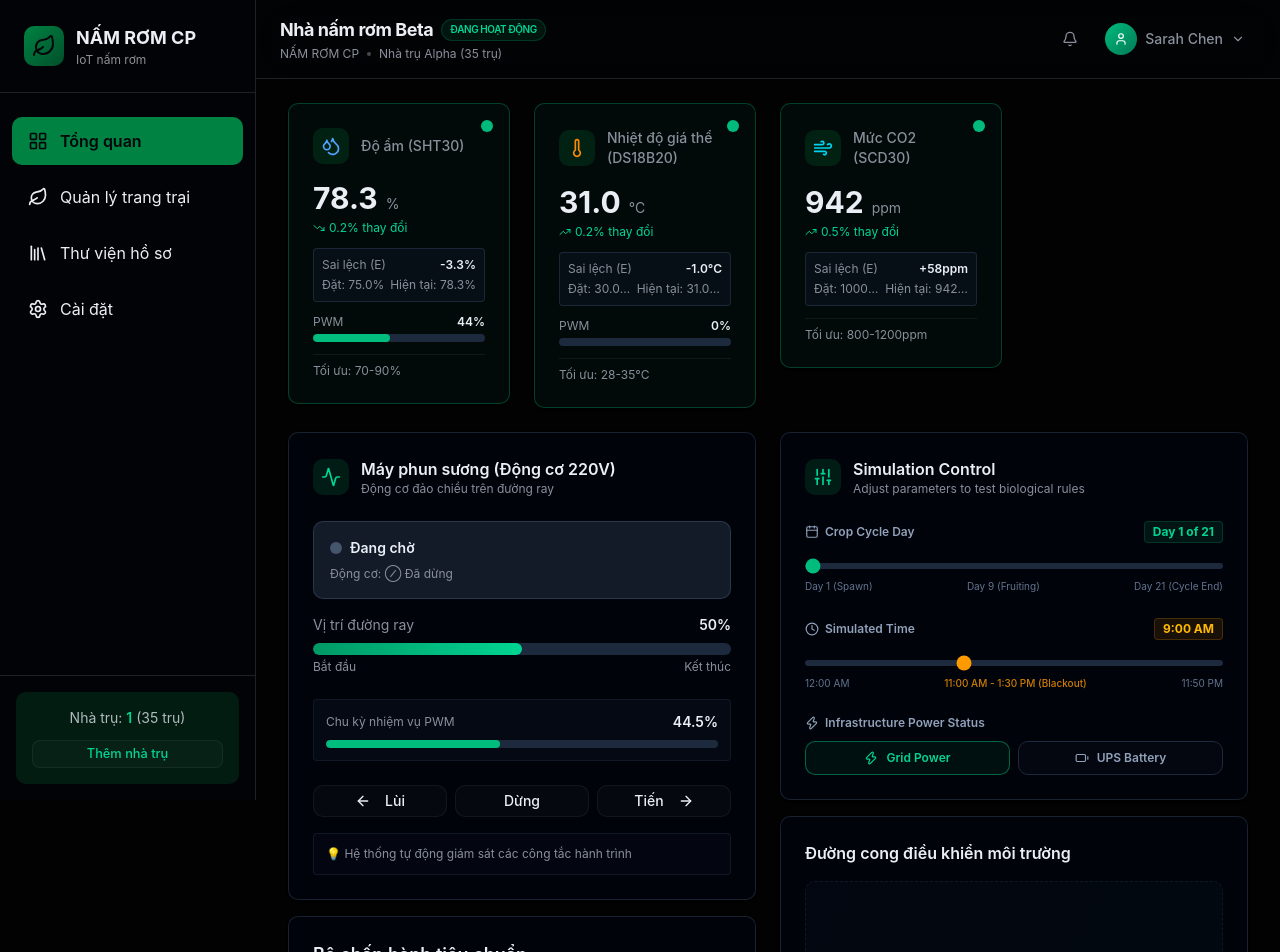
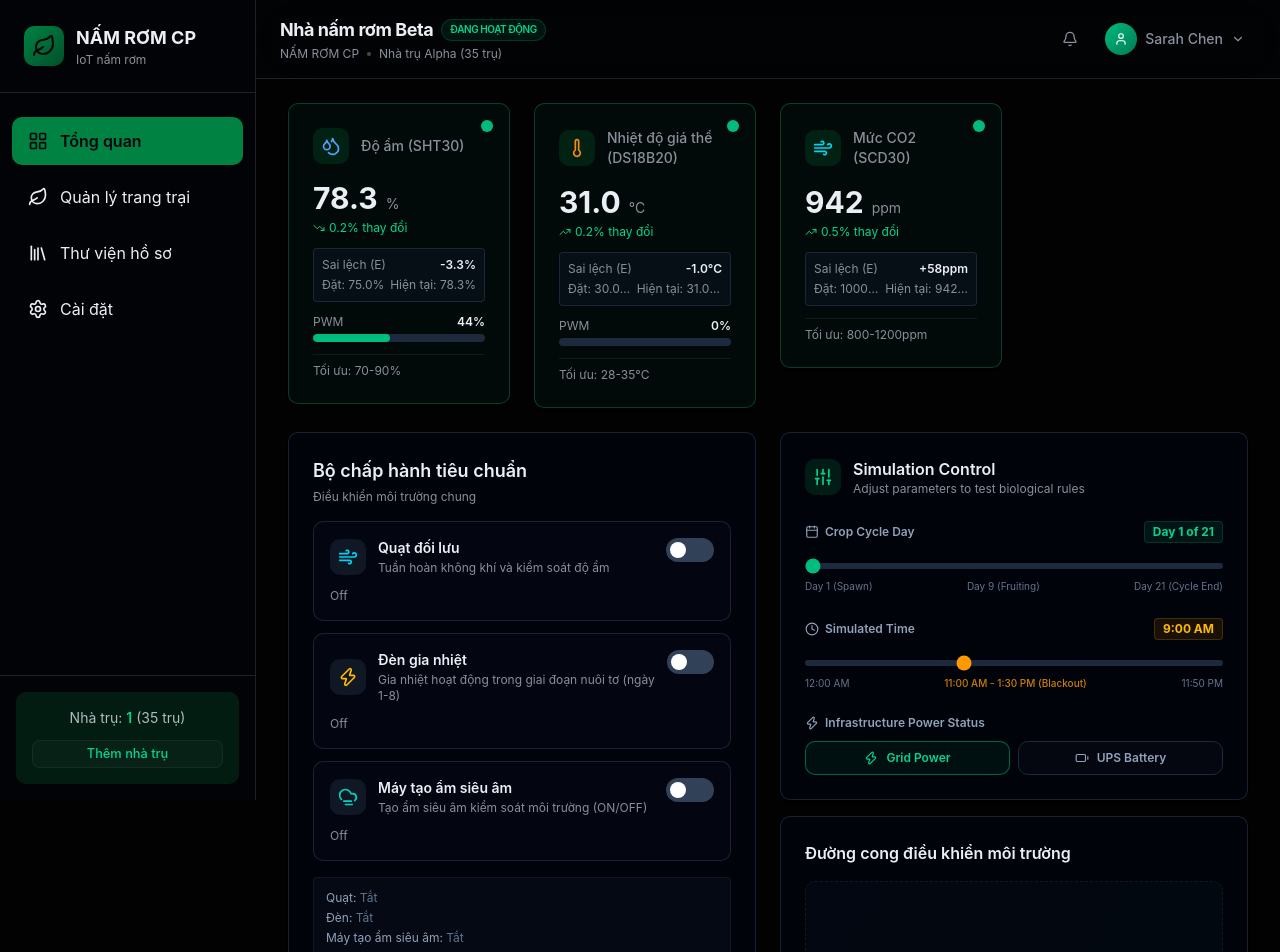
Before and after one commit to BenjaminHung8405/mushroom-cp, a Next.js app in the folder mushroom-ui/: page / in a window 1280 px wide. Shown: the top 952 px of the page. Built offline with nearby package versions, Linux system fonts and the light colour scheme.

Commit message:
feat: add mist control functionality with thermal shock protection logic

```diff
--- a/mushroom-ui/app/page.tsx
+++ b/mushroom-ui/app/page.tsx
@@ -2,7 +2,6 @@
 
 import { DashboardLayout } from '@/components/dashboard-layout'
 import { FuzzyLogicEqualizer } from '@/components/fuzzy-logic-equalizer'
-import { MistGeneratorControl } from '@/components/mist-generator-control'
 import { SensorDataCard } from '@/components/sensor-data-card'
 import { SimulationControlPanel } from '@/components/simulation-control-panel'
 import { StandardActuatorsControl } from '@/components/standard-actuators-control'
@@ -164,9 +163,8 @@ function DashboardContent() {
           />
         </div>
 
-        {/* Row 2: Actuator Controls + Simulation Panel - Stack on mobile */}
-        <div className="col-span-1 md:col-span-2 lg:col-span-2 space-y-4">
-          <MistGeneratorControl pwmDutyCycle={mistPWM} />
+        {/* Row 2: Actuator Controls & Simulation - Stack on mobile */}
+        <div className="col-span-1 md:col-span-2 lg:col-span-2">
           <StandardActuatorsControl fanPWM={fanPWM} lampPWM={lampPWM} />
         </div>
 
--- a/mushroom-ui/components/standard-actuators-control.tsx
+++ b/mushroom-ui/components/standard-actuators-control.tsx
@@ -2,7 +2,7 @@
 
 import { Card } from '@/components/ui/card'
 import { useSimulation } from '@/lib/simulation-context'
-import { AlertCircle, Lock, Wind, Zap } from 'lucide-react'
+import { AlertCircle, CloudFog, Lock, Wind, Zap } from 'lucide-react'
 import { useState } from 'react'
 
 interface ActuatorToggleProps {
@@ -111,6 +111,7 @@ interface StandardActuatorsControlProps {
   lampPWM?: number
   onFanToggle?: (active: boolean) => void
   onLampToggle?: (active: boolean) => void
+  onMistToggle?: (active: boolean) => void
 }
 
 export function StandardActuatorsControl({
@@ -118,10 +119,19 @@ export function StandardActuatorsControl({
   lampPWM = 0,
   onFanToggle,
   onLampToggle,
+  onMistToggle,
 }: StandardActuatorsControlProps) {
-  const { currentCropDay } = useSimulation()
+  const {
+    currentCropDay,
+    simulatedTimeMinutes,
+    thermalShockProtection,
+    thermalShockStart,
+    thermalShockEnd,
+  } = useSimulation()
+
   const [isFanActive, setFanActive] = useState(false)
   const [isLampActive, setLampActive] = useState(false)
+  const [isMistActive, setMistActive] = useState(false)
 
   const handleFanToggle = (id: string, active: boolean) => {
     setFanActive(active)
@@ -133,8 +143,31 @@ export function StandardActuatorsControl({
     onLampToggle?.(active)
   }
 
+  const handleMistToggle = (id: string, active: boolean) => {
+    setMistActive(active)
+    onMistToggle?.(active)
+  }
+
   const isLampsLocked = currentCropDay >= 9
   const effectiveLampActive = isLampsLocked ? false : isLampActive
+
+  // Helper to convert 'HH:MM' string to total minutes
+  const timeToMinutes = (timeStr: string): number => {
+    if (!timeStr || !timeStr.includes(':')) return 0
+    const [h, m] = timeStr.split(':').map(Number)
+    return (isNaN(h) ? 0 : h) * 60 + (isNaN(m) ? 0 : m)
+  }
+
+  const startMin = timeToMinutes(thermalShockStart || "11:00")
+  const endMin = timeToMinutes(thermalShockEnd || "13:30")
+
+  // Check if simulated time is within lockout window
+  const isTimeInWindow = startMin <= endMin
+    ? simulatedTimeMinutes >= startMin && simulatedTimeMinutes <= endMin
+    : simulatedTimeMinutes >= startMin || simulatedTimeMinutes <= endMin
+
+  const isMistLocked = thermalShockProtection && isTimeInWindow
+  const effectiveMistActive = isMistLocked ? false : isMistActive
 
   return (
     <Card className="p-6 border border-slate-700/50 bg-slate-950/40">
@@ -174,6 +207,20 @@ export function StandardActuatorsControl({
           onToggle={handleLampToggle}
           isDisabled={isLampsLocked}
         />
+
+        <ActuatorToggle
+          id="mist"
+          name="Máy tạo ẩm siêu âm"
+          description={
+            isMistLocked
+              ? `Đã khóa tắt để tránh sốc nhiệt (${thermalShockStart} - ${thermalShockEnd})`
+              : 'Tạo ẩm siêu âm kiểm soát môi trường (ON/OFF)'
+          }
+          icon={<CloudFog className="w-5 h-5 text-teal-400" />}
+          isActive={effectiveMistActive}
+          onToggle={handleMistToggle}
+          isDisabled={isMistLocked}
+        />
       </div>
 
       {/* Status Summary */}
@@ -195,6 +242,16 @@ export function StandardActuatorsControl({
                   : 'Tắt'}
             </span>
           </div>
+          <div>
+            <span className="text-slate-400">Máy tạo ẩm siêu âm: </span>
+            <span className={effectiveMistActive ? 'text-teal-400 font-semibold' : 'text-slate-500'}>
+              {isMistLocked
+                ? 'Đã khóa tắt (bảo vệ sốc nhiệt)'
+                : effectiveMistActive
+                  ? 'Đang hoạt động (BẬT)'
+                  : 'Tắt'}
+            </span>
+          </div>
         </div>
       </div>
     </Card>
```
